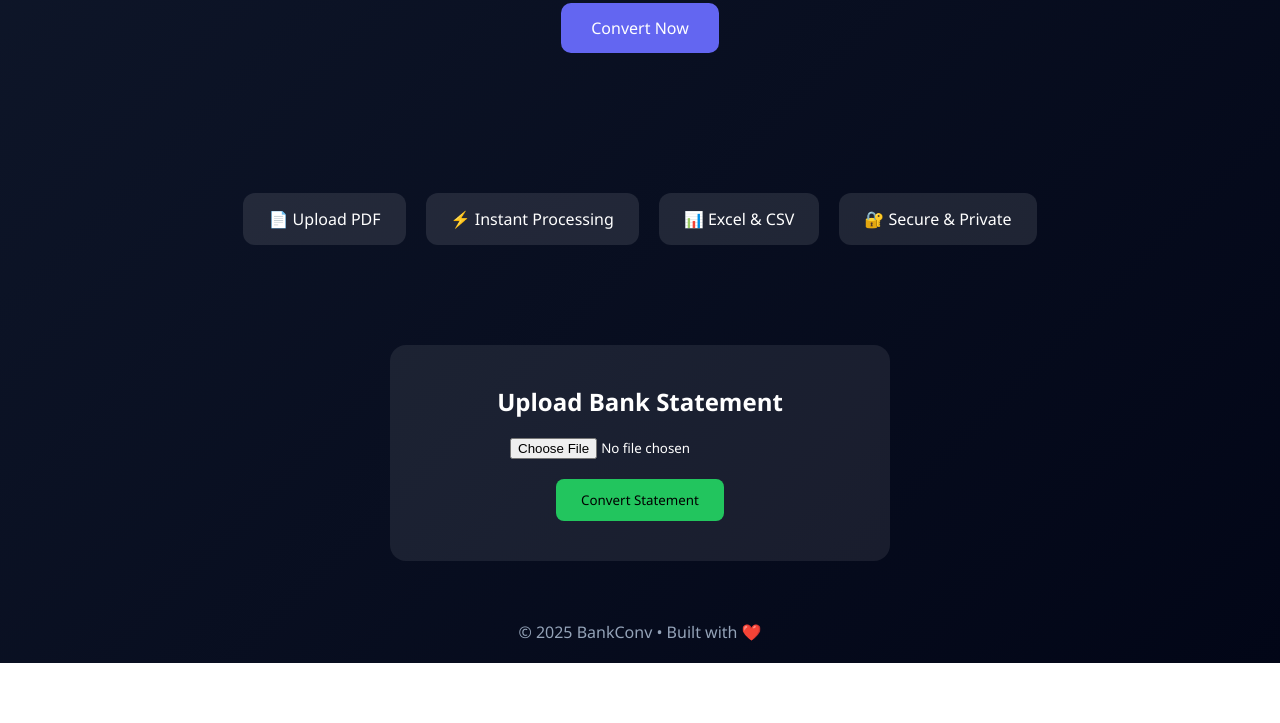
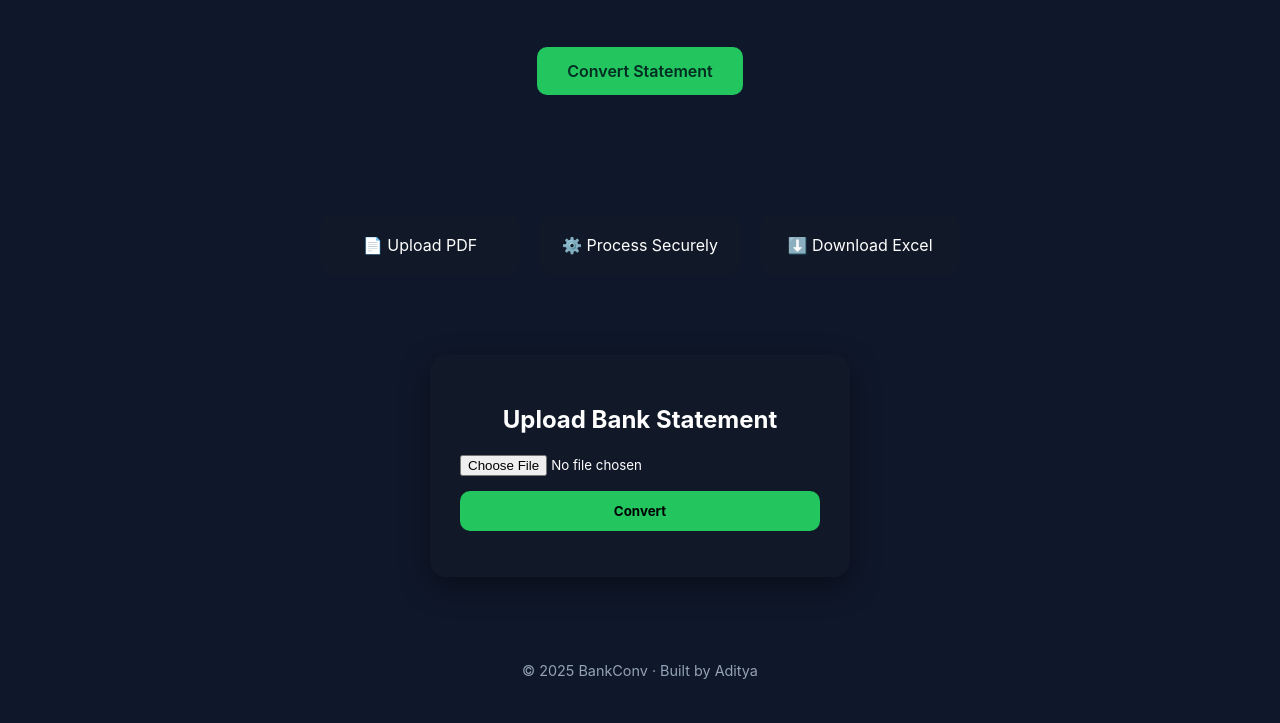
Before and after one commit to Cyberady/bankconv-frontend, a plain HTML site: page index.html in a window 1280 px wide. Shown: the part 219-942 px from the top of the page. Before the commit the page ends 882 px from the top, so only its background shows below. Drawn offline with Linux system fonts and the light colour scheme.

Commit message:
enhancement

```diff
--- a/index.html
+++ b/index.html
@@ -2,43 +2,44 @@
 <html lang="en">
 <head>
   <meta charset="UTF-8" />
-  <title>BankConv — Bank Statement Converter</title>
+  <title>BankConv – Bank Statement Converter</title>
+  <meta name="viewport" content="width=device-width, initial-scale=1.0" />
   <link rel="stylesheet" href="style.css" />
 </head>
 <body>
 
-  <!-- HERO / LANDING -->
+  <!-- HERO -->
   <section class="hero">
     <h1>🏦 BankConv</h1>
-    <p>Convert bank statements to Excel in seconds.</p>
-    <button onclick="scrollToApp()">Convert Now</button>
+    <p>Convert bank statements to Excel in seconds</p>
+    <button onclick="scrollToConverter()">Convert Statement</button>
   </section>
 
-  <!-- FEATURES -->
-  <section class="features">
-    <div>📄 Upload PDF</div>
-    <div>⚡ Instant Processing</div>
-    <div>📊 Excel & CSV</div>
-    <div>🔐 Secure & Private</div>
+  <!-- HOW IT WORKS -->
+  <section class="how">
+    <div class="step">📄 Upload PDF</div>
+    <div class="step">⚙️ Process Securely</div>
+    <div class="step">⬇️ Download Excel</div>
   </section>
 
-  <!-- CONVERTER APP -->
-  <section class="app" id="app">
+  <!-- CONVERTER -->
+  <section class="converter" id="converter">
     <h2>Upload Bank Statement</h2>
 
     <input type="file" id="fileInput" accept=".pdf" />
-    <button onclick="upload()">Convert Statement</button>
+    <button onclick="upload()">Convert</button>
 
     <p id="status"></p>
 
-    <div id="downloads" class="hidden">
-      <a id="csvLink" target="_blank">⬇ Download CSV</a>
-      <a id="excelLink" target="_blank">⬇ Download Excel</a>
+    <div class="downloads">
+      <a id="csvLink" target="_blank">⬇ CSV</a>
+      <a id="excelLink" target="_blank">⬇ Excel</a>
     </div>
   </section>
 
+  <!-- FOOTER -->
   <footer>
-    © 2025 BankConv • Built with ❤️
+    <p>© 2025 BankConv · Built by Aditya</p>
   </footer>
 
   <script src="script.js"></script>
--- a/script.js
+++ b/script.js
@@ -1,43 +1,47 @@
-const API_URL = "https://bank-statement-converter-moih.onrender.com/upload";
+const API_URL = "https://bank-statement-converter-moih.onrender.com";
 
-function scrollToApp() {
-  document.getElementById("app").scrollIntoView({ behavior: "smooth" });
+function scrollToConverter() {
+  document.getElementById("converter").scrollIntoView({ behavior: "smooth" });
 }
 
 async function upload() {
   const fileInput = document.getElementById("fileInput");
   const status = document.getElementById("status");
-  const downloads = document.getElementById("downloads");
+  const csv = document.getElementById("csvLink");
+  const excel = document.getElementById("excelLink");
 
   if (!fileInput.files.length) {
-    alert("Please select a PDF");
+    status.innerText = "❌ Please select a PDF";
     return;
   }
-
-  status.innerText = "⏳ Processing...";
-  downloads.classList.add("hidden");
 
   const formData = new FormData();
   formData.append("file", fileInput.files[0]);
 
+  status.innerText = "⏳ Processing...";
+  csv.style.display = "none";
+  excel.style.display = "none";
+
   try {
-    const res = await fetch(API_URL, {
+    const res = await fetch(`${API_URL}/upload`, {
       method: "POST",
       body: formData
     });
 
     const data = await res.json();
 
-    if (!res.ok) throw new Error(data.detail || "Failed");
+    if (!res.ok) {
+      status.innerText = "❌ Failed to process file";
+      return;
+    }
 
     status.innerText = "✅ Done!";
+    csv.href = API_URL + data.download_csv;
+    excel.href = API_URL + data.download_excel;
 
-    document.getElementById("csvLink").href = data.download_csv;
-    document.getElementById("excelLink").href = data.download_excel;
-
-    downloads.classList.remove("hidden");
+    document.querySelector(".downloads").style.display = "block";
 
   } catch (err) {
-    status.innerText = "❌ Error: " + err.message;
+    status.innerText = "❌ Server error";
   }
 }
--- a/style.css
+++ b/style.css
@@ -1,91 +1,107 @@
 * {
-  margin: 0;
-  padding: 0;
   box-sizing: border-box;
-  font-family: "Segoe UI", sans-serif;
+  font-family: "Inter", system-ui, sans-serif;
 }
 
 body {
-  background: linear-gradient(135deg, #0f172a, #020617);
-  color: white;
+  margin: 0;
+  background: #0f172a;
+  color: #ffffff;
   text-align: center;
 }
 
+/* HERO */
 .hero {
-  padding: 100px 20px;
+  padding: 80px 20px;
 }
 
 .hero h1 {
   font-size: 3rem;
+  margin-bottom: 10px;
 }
 
 .hero p {
-  margin: 15px 0;
   font-size: 1.2rem;
   color: #cbd5f5;
 }
 
 .hero button {
+  margin-top: 25px;
   padding: 14px 30px;
+  font-size: 1rem;
+  background: #22c55e;
+  color: #022c22;
   border: none;
   border-radius: 10px;
-  font-size: 1rem;
-  background: #6366f1;
-  color: white;
+  cursor: pointer;
+  font-weight: 600;
+}
+
+/* HOW */
+.how {
+  display: flex;
+  justify-content: center;
+  gap: 20px;
+  padding: 40px 20px;
+  flex-wrap: wrap;
+}
+
+.step {
+  background: #111827;
+  padding: 20px;
+  border-radius: 12px;
+  width: 200px;
+}
+
+/* CONVERTER */
+.converter {
+  background: #111827;
+  max-width: 420px;
+  margin: 40px auto;
+  padding: 30px;
+  border-radius: 16px;
+  box-shadow: 0 10px 30px rgba(0,0,0,0.4);
+}
+
+.converter h2 {
+  margin-bottom: 20px;
+}
+
+.converter input {
+  width: 100%;
+  margin-bottom: 15px;
+}
+
+.converter button {
+  width: 100%;
+  padding: 12px;
+  background: #22c55e;
+  border: none;
+  border-radius: 10px;
+  font-weight: bold;
   cursor: pointer;
 }
 
-.features {
-  display: flex;
-  justify-content: center;
-  gap: 20px;
-  padding: 40px;
-  flex-wrap: wrap;
+#status {
+  margin-top: 15px;
 }
 
-.features div {
-  background: rgba(255,255,255,0.1);
-  padding: 15px 25px;
-  border-radius: 12px;
-}
-
-.app {
-  background: rgba(255,255,255,0.08);
-  margin: 60px auto;
-  padding: 40px;
-  width: 90%;
-  max-width: 500px;
-  border-radius: 16px;
-}
-
-.app input {
-  margin: 20px 0;
-}
-
-.app button {
-  padding: 12px 25px;
-  border: none;
-  border-radius: 8px;
-  background: #22c55e;
-  color: black;
-  cursor: pointer;
-}
-
-#downloads {
+.downloads {
+  display: none;
   margin-top: 20px;
 }
 
-#downloads a {
-  display: block;
+.downloads a {
+  display: inline-block;
   margin: 10px;
-  color: #38bdf8;
+  color: #22c55e;
+  text-decoration: none;
+  font-weight: 600;
 }
 
-.hidden {
-  display: none;
+/* FOOTER */
+footer {
+  padding: 30px;
+  color: #94a3b8;
+  font-size: 0.9rem;
 }
-
-footer {
-  margin: 50px 0 20px;
-  color: #94a3b8;
-}
```
